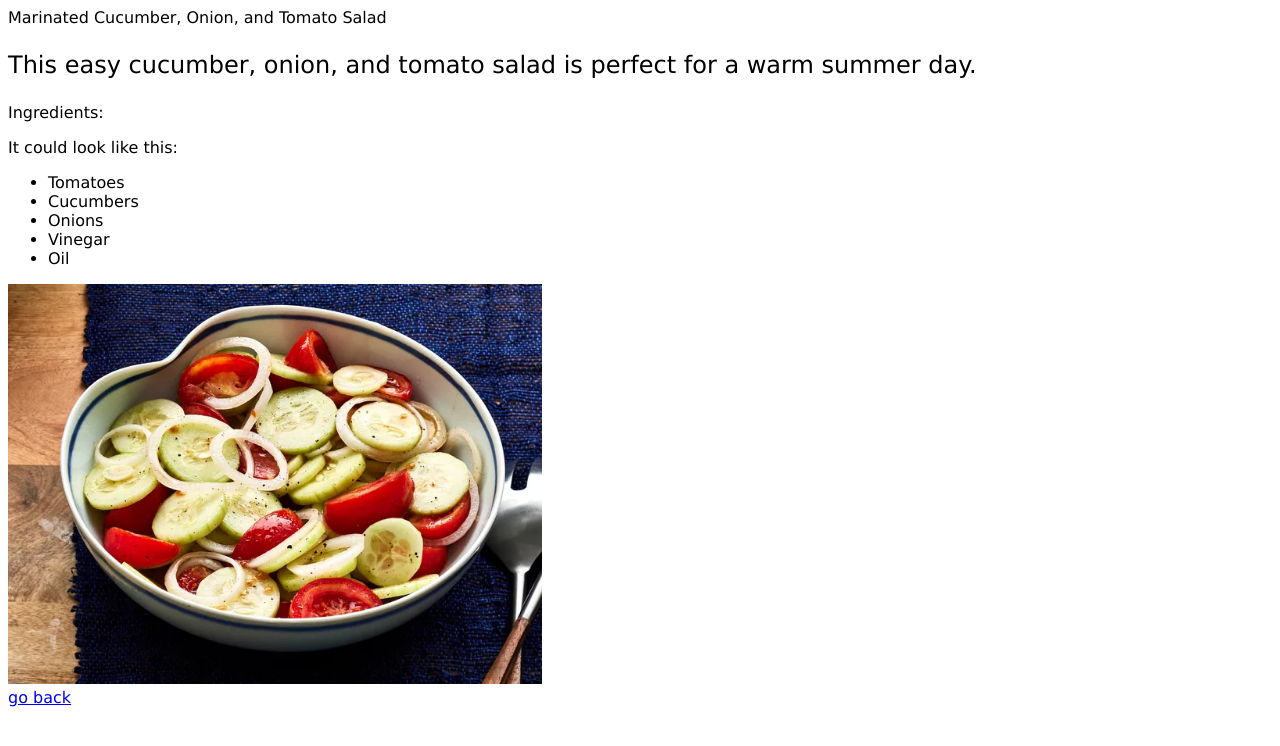
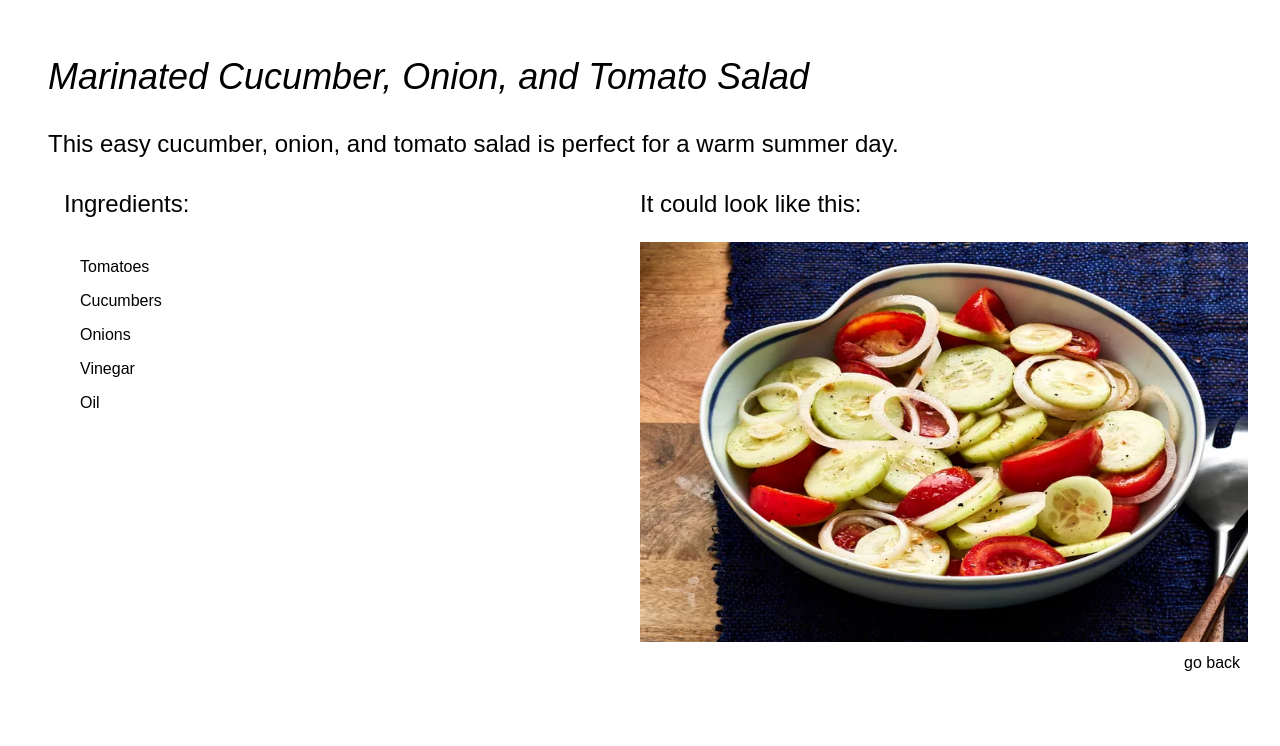
Before and after one commit to bergerjoel/the_odin_project, a plain HTML site: page recipes/salad.html in a window 1280 px wide. Drawn offline with Linux system fonts and the light colour scheme.

Commit message:
Refactor: restructure cascade

```diff
--- a/recipes/style.css
+++ b/recipes/style.css
@@ -1,18 +1,126 @@
+/* * {
+    outline: 2px solid red;
+} */
+
+/* ------ Global CSS: ------ */
+
 body{
+    display: auto;
+    flex-direction: column;
     color: black;
-    font-family: Verdana, sans-serif;
-}
-p.title {
-    font-size: 36px;
-    text-decoration: underline;
+    font-family: Arial, Helvetica, sans-serif;
+    margin: 16px;
+    padding: 16px;
 }
 
-p.subtitle,
-p.list-header {
-    font-size: 24px;
+/* ------ CSS for landing page: ------ */
+
+div.title {
+    padding: 24px 16px;
+    font-size: 36px;
+    font-style: italic;
 }
 
-div a {
+ul {
+    display: auto;
+    flex-direction: column;
+    padding-left: 16px;
+}
+
+ul li {
     color: black;
     text-decoration: none;
+    list-style-type: none;
+    margin-bottom: 16px
 }
+
+a {
+    font-size: 24px;
+    font-style: normal;
+    text-decoration: none;
+    color: black;
+}
+
+/* mouse over link */
+a:hover {
+    font-style: italic;
+    color: blue;
+}
+
+/* ------ CSS for individual recipe pages: ------ */
+
+p.subtitle {
+    margin-bottom: 8px;
+    margin-top: 8px;
+    padding: 0px 16px;
+    font-size: 24px;
+    font-style: normal;
+}
+
+
+/* .header-list {
+    font-size: 16px;
+    display: flex;
+    flex-direction: row;
+}
+
+.header-img {
+    font-size: 16px;
+    display: flex;
+    flex-direction: row;
+    margin-left: auto;
+    margin-right: 0px;
+    width: 50%;
+
+} */
+
+.headers {
+    font-size: 24px;
+    display: flex;
+    flex-direction: row;
+}
+
+.headers .header-list {
+    padding-left: 32px;
+    margin-right: auto;
+    width: 30%;
+}
+
+.headers .header-img {
+    margin-left: auto;
+    margin-right: 0px;
+    width: 50%;
+}
+
+.ingredients-and-img {
+    display: flex;
+    flex-direction: row;
+}
+
+img {
+    margin-left: auto;
+    margin-right: 0px;
+    width: 50%;
+}
+
+.list-element {
+    list-style-type: none;
+    padding-left: 32px;
+    font-size: 16px;
+}
+
+a.button {
+    display: block;
+    border: none;
+    color: black;
+    font-size: 16px;
+    text-decoration: none;
+    padding: 4px 4px;
+    margin-left: auto;
+    margin-top: 8px;
+    width: 60px;
+}
+a.button:hover {
+    background-color: blue;
+    color: white;
+}
```
